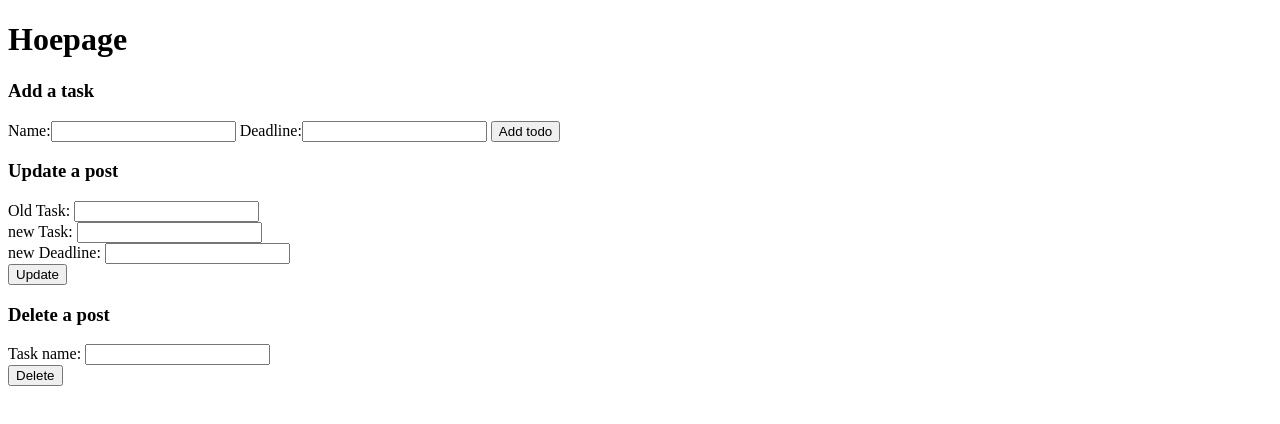
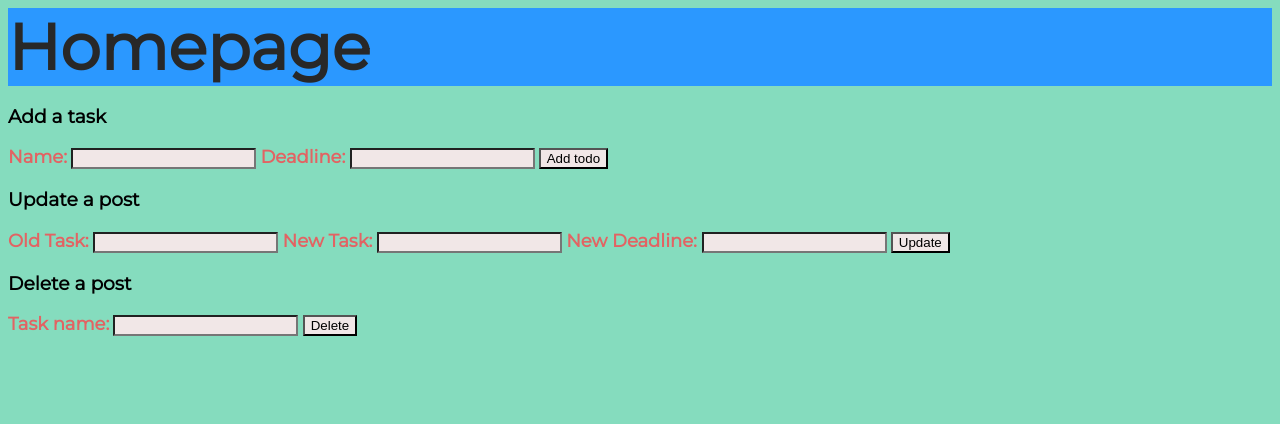
Before and after one commit to AnshSharmaa/Todo-Node, a website: page public/home.html in a window 1280 px wide. Drawn offline with Linux system fonts and the light colour scheme; no server answers.

Commit message:
colour css

```diff
--- /dev/null
+++ b/public/home.css
@@ -0,0 +1,29 @@
+body {
+    font-family: 'Montserrat', sans-serif;
+    background-color: #85dcbe;
+}
+
+#header {
+    width: 100%;
+    color: #282828;
+    background-color: #2b98ff;
+    font-size:4em;
+    font-weight: 900;
+}
+
+label {
+    font-size: large;
+    color: #e26363;
+    font-weight: 600;
+}
+
+input {
+    background-color: #f1e7e7;
+}
+
+span {
+    color: #171717;
+    font-size: large;
+    font-weight: 600;
+    padding: 10px;
+}
--- a/public/home.html
+++ b/public/home.html
@@ -7,28 +7,45 @@
     <meta name="viewport" content="width=device-width, initial-scale=1.0">
     <title>Todo</title>
     <script src="./fetch.js"></script>
+    <link rel="stylesheet" href="home.css">
+
+    <link rel="preconnect" href="https://fonts.gstatic.com">
+    <link href="https://fonts.googleapis.com/css2?family=Montserrat&display=swap" rel="stylesheet">
+
 </head>
 
 <body>
-    <h1>Hoepage</h1>
+    <div id="header">Homepage</div>
     <h3>Add a task</h3>
     <form action='http://localhost:3000/addpost' method='POST'>
-        <label>Name:</label><input type="text" name="name" id="name" required>
-        <label>Deadline:</label><input type="text" name="time" id="dedline" required>
+        <label>Name:</label>
+        <input type="text" name="name" id="name" required>
+
+        <label>Deadline:</label>
+        <input type="text" name="time" id="dedline" required>
+
         <input type="submit" value="Add todo">
     </form>
 
     <h3>Update a post</h3>
     <form action='http://localhost:3000/update' method='POST'>
-        Old Task: <input type='text' name='oname' required><br>
-        new Task: <input type='text' name='name' required><br>
-        new Deadline: <input type='text' name='time' required><br>
+        <label>Old Task: </label>
+        <input type='text' name='oname' required>
+
+        <label>New Task: </label>
+        <input type='text' name='name' required>
+
+        <label>New Deadline: </label>
+        <input type='text' name='time' required>
+
         <input type="submit" value="Update">
     </form>
 
     <h3>Delete a post</h3>
     <form action='http://localhost:3000/delete' method='POST'>
-        Task name: <input type='text' name='oname' required><br>
+
+        <label>Task name:</label> <input type='text' name='oname' required>
+
         <input type="submit" value="Delete">
     </form>
 
```
